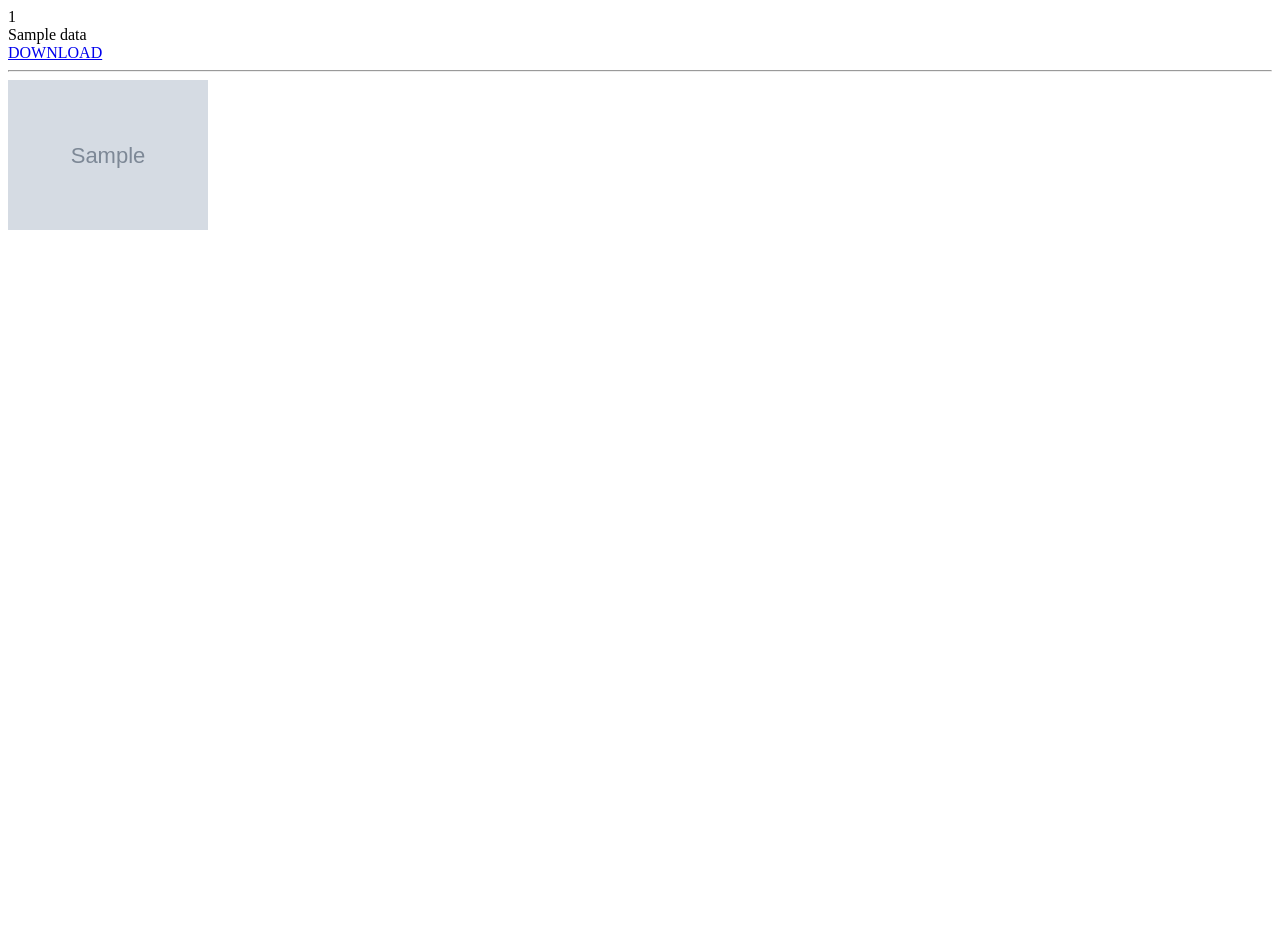
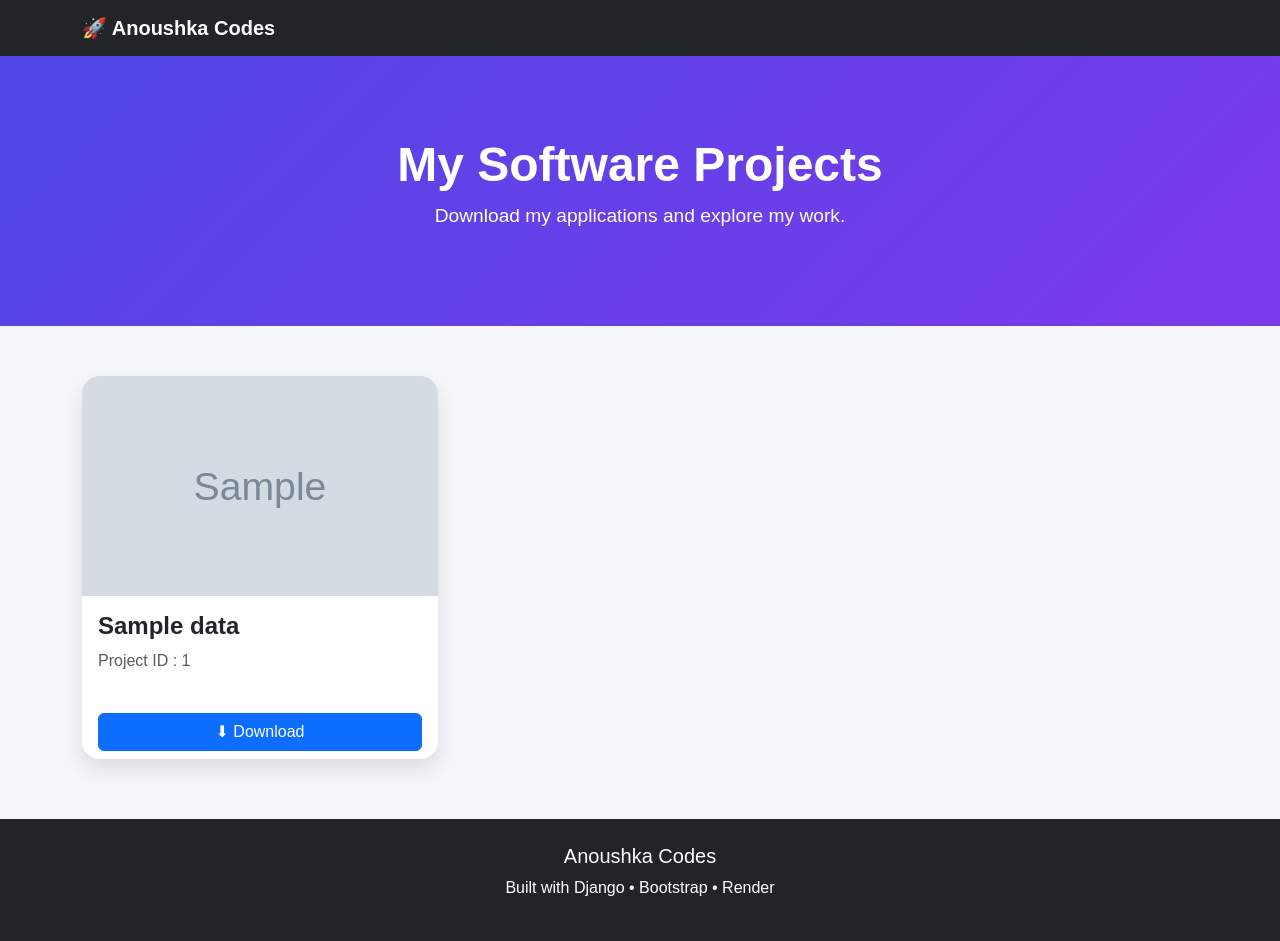
Before and after one commit to anoushka1717/portfolio-website, a Django app: page / in a window 1280 px wide. Before the commit the page ends 230 px from the top, so only its background shows below. Run offline with Django 5.2, Linux system fonts and the light colour scheme; tables that the repository leaves empty hold one stand-in row (values such as "Sample post"); grey boxes marked "Sample" are stand-in pictures.

Commit message:
Refactor home.html for improved layout and styling

```diff
--- a/templates/home.html
+++ b/templates/home.html
@@ -1,15 +1,159 @@
-<html>
+<!DOCTYPE html>
+<html lang="en">
+<head>
+    <meta charset="UTF-8">
+    <meta name="viewport" content="width=device-width, initial-scale=1.0">
+    <title>Anoushka Codes</title>
+
+    <link href="https://cdn.jsdelivr.net/npm/bootstrap@5.3.3/dist/css/bootstrap.min.css" rel="stylesheet">
+
+    <style>
+
+        body{
+            background:#f4f6f9;
+            font-family:Arial, Helvetica, sans-serif;
+        }
+
+        .hero{
+            background:linear-gradient(135deg,#4f46e5,#7c3aed);
+            color:white;
+            text-align:center;
+            padding:80px 20px;
+            margin-bottom:50px;
+        }
+
+        .hero h1{
+            font-size:3rem;
+            font-weight:bold;
+        }
+
+        .hero p{
+            font-size:1.2rem;
+        }
+
+        .card{
+            border:none;
+            border-radius:18px;
+            overflow:hidden;
+            transition:0.3s;
+            box-shadow:0 10px 20px rgba(0,0,0,0.1);
+        }
+
+        .card:hover{
+            transform:translateY(-8px);
+            box-shadow:0 15px 35px rgba(0,0,0,.2);
+        }
+
+        .project-image{
+            width:100%;
+            height:220px;
+            object-fit:cover;
+        }
+
+        .download-btn{
+            width:100%;
+        }
+
+        footer{
+            background:#212529;
+            color:white;
+            text-align:center;
+            padding:25px;
+            margin-top:60px;
+        }
+
+    </style>
+
+</head>
 <body>
-{% for i in pr %}
-{{ i.FileID }}<br>
-{{ i.Name }}<br>
-<a href="{{ i.File.url }}" download>DOWNLOAD</a>
-<hr>
-{% if i.Image %}
-<img src="{{i.Image.url}}" width=200
-{% else %}
-No Image found
-{% endif %}
-{% endfor %}
+
+<nav class="navbar navbar-expand-lg navbar-dark bg-dark">
+
+    <div class="container">
+
+        <a class="navbar-brand fw-bold" href="#">
+            🚀 Anoushka Codes
+        </a>
+
+    </div>
+
+</nav>
+
+<section class="hero">
+
+    <div class="container">
+
+        <h1>My Software Projects</h1>
+
+        <p>
+            Download my applications and explore my work.
+        </p>
+
+    </div>
+
+</section>
+
+<div class="container">
+
+    <div class="row g-4">
+
+        {% for i in pr %}
+
+        <div class="col-lg-4 col-md-6">
+
+            <div class="card h-100">
+
+                {% if i.Image %}
+
+                    <img src="{{ i.Image.url }}" class="project-image">
+
+                {% else %}
+
+                    <img src="https://via.placeholder.com/600x300?text=No+Image" class="project-image">
+
+                {% endif %}
+
+                <div class="card-body">
+
+                    <h4 class="card-title fw-bold">
+                        {{ i.Name }}
+                    </h4>
+
+                    <p class="text-muted">
+                        Project ID : {{ i.FileID }}
+                    </p>
+
+                </div>
+
+                <div class="card-footer bg-white border-0">
+
+                    <a href="{{ i.File.url }}"
+                       class="btn btn-primary download-btn"
+                       download>
+
+                        ⬇ Download
+
+                    </a>
+
+                </div>
+
+            </div>
+
+        </div>
+
+        {% endfor %}
+
+    </div>
+
+</div>
+
+<footer>
+
+    <h5>Anoushka Codes</h5>
+
+    <p>Built with Django • Bootstrap • Render</p>
+
+</footer>
+
 </body>
 </html>
```
